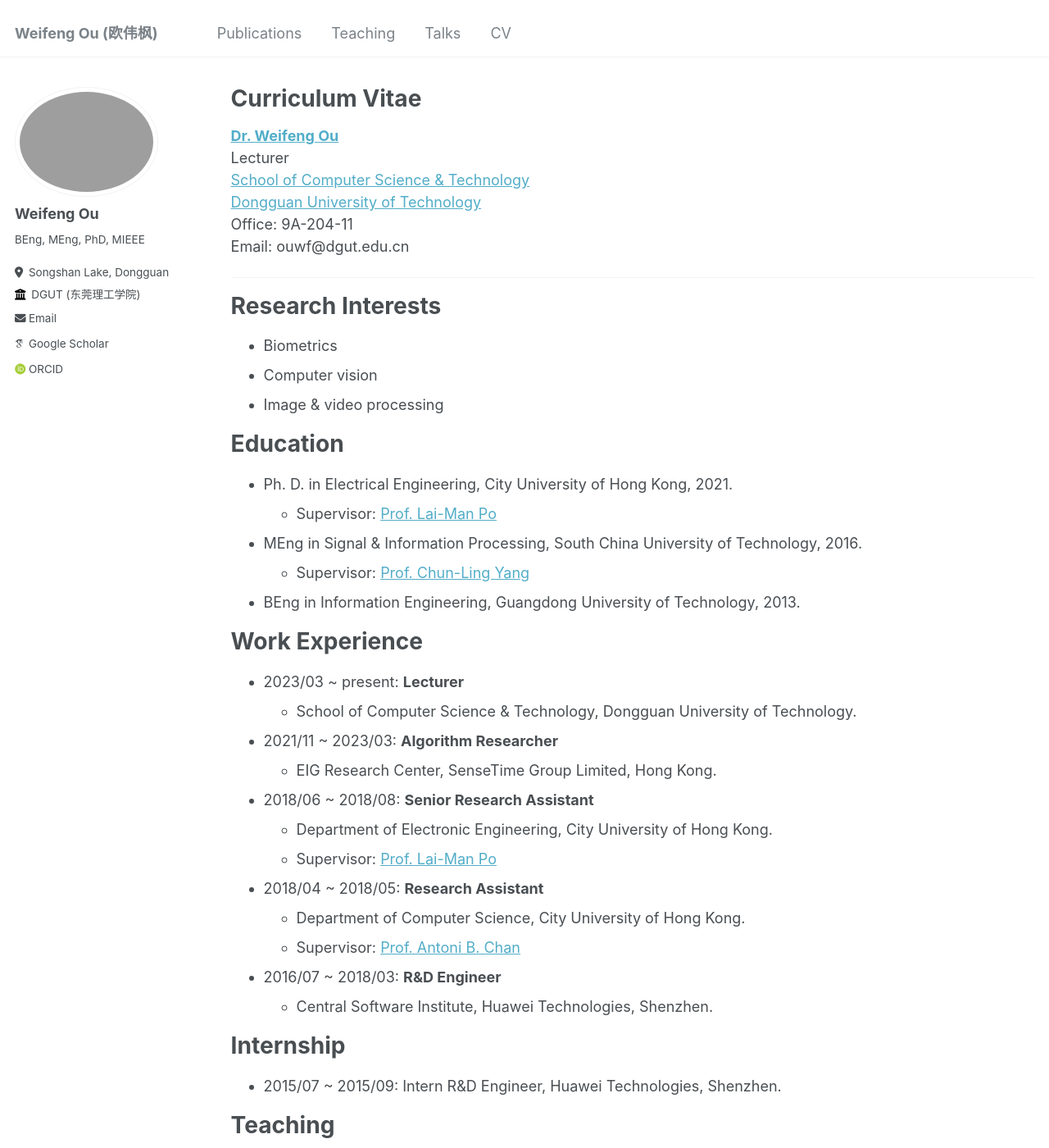
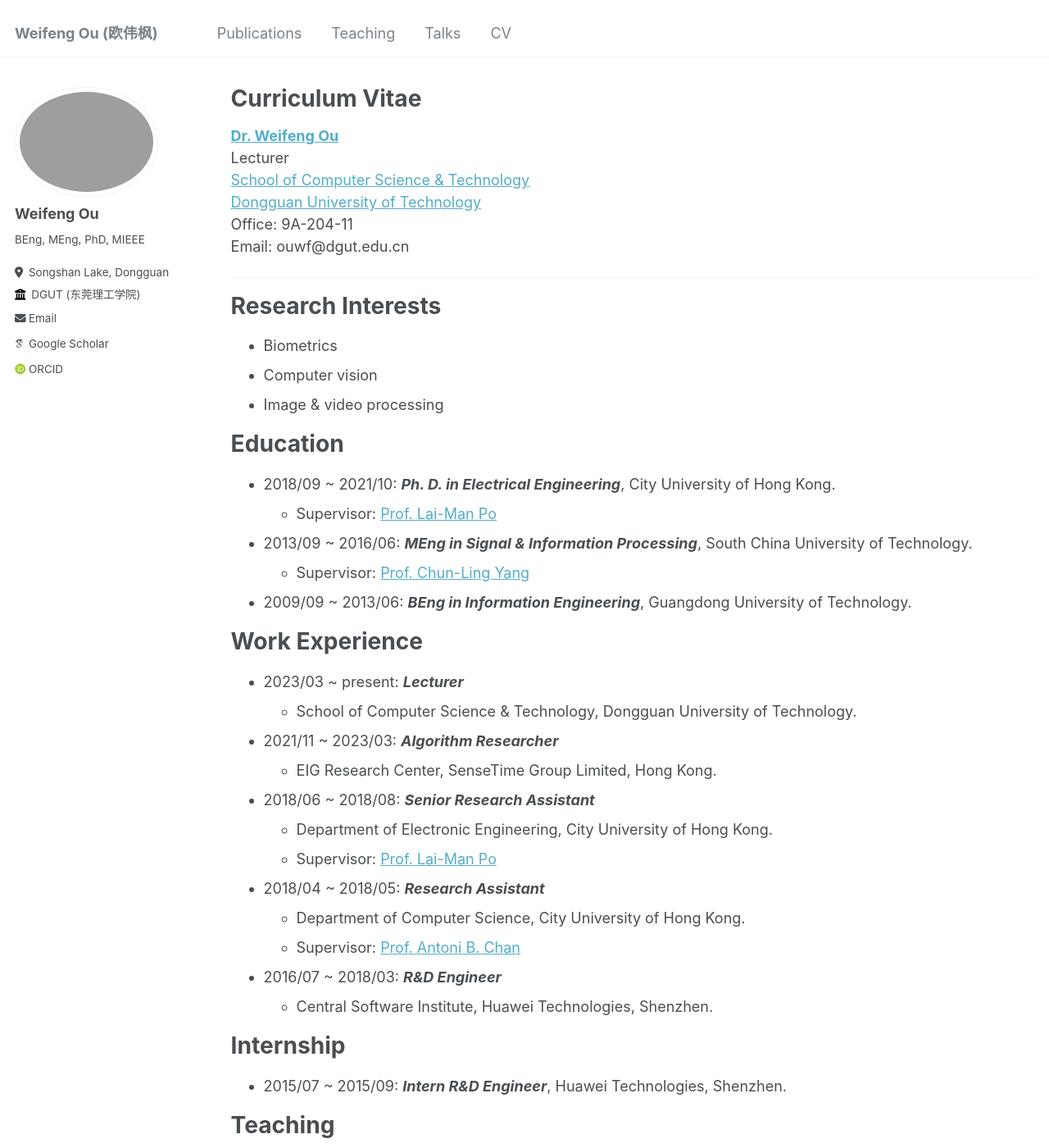
Before and after one commit to ouwf/ouwf.github.io, a Jekyll site: the page built from _pages/cv.md, in a window 1280 px wide and 1400 px high. Shown: the whole window at 82% size. Built offline with Jekyll 4.4.1, drawn with Linux system fonts in a browser that asks for light colours; some web fonts are replaced.

Commit message:
update _pages/cv.md

```diff
--- a/_pages/cv.md
+++ b/_pages/cv.md
@@ -21,28 +21,28 @@ Email: ouwf@dgut.edu.cn
 * Image & video processing
 
 # Education
-* Ph. D. in Electrical Engineering, City University of Hong Kong, 2021.
+* 2018/09 ~ 2021/10: ***Ph. D. in Electrical Engineering***, City University of Hong Kong.
   * Supervisor: [Prof. Lai-Man Po](https://www.ee.cityu.edu.hk/~lmpo/index.html)
-* MEng in Signal & Information Processing, South China University of Technology, 2016.
+* 2013/09 ~ 2016/06: ***MEng in Signal & Information Processing***, South China University of Technology.
   * Supervisor: [Prof. Chun-Ling Yang](https://yanzhao.scut.edu.cn/open/ExpertInfo.aspx?zjbh=MHiFQelKANF-i3aswDtA4g==)
-* BEng in Information Engineering, Guangdong University of Technology, 2013.
+* 2009/09 ~ 2013/06: ***BEng in Information Engineering***, Guangdong University of Technology.
 
 # Work Experience
-* 2023/03 ~ present: **Lecturer**
+* 2023/03 ~ present: ***Lecturer***
   * School of Computer Science & Technology, Dongguan University of Technology.
-* 2021/11 ~ 2023/03: **Algorithm Researcher**
+* 2021/11 ~ 2023/03: ***Algorithm Researcher***
   * EIG Research Center, SenseTime Group Limited, Hong Kong.
-* 2018/06 ~ 2018/08: **Senior Research Assistant**
+* 2018/06 ~ 2018/08: ***Senior Research Assistant***
   * Department of Electronic Engineering, City University of Hong Kong.
   * Supervisor:  [Prof. Lai-Man Po](https://www.ee.cityu.edu.hk/~lmpo/index.html)
-* 2018/04 ~ 2018/05: **Research Assistant**
+* 2018/04 ~ 2018/05: ***Research Assistant***
   * Department of Computer Science, City University of Hong Kong.
   * Supervisor:  [Prof. Antoni B. Chan](https://www.cs.cityu.edu.hk/~abchan/)
-* 2016/07 ~ 2018/03: **R&D Engineer**
+* 2016/07 ~ 2018/03: ***R&D Engineer***
   * Central Software Institute, Huawei Technologies, Shenzhen.
 
 # Internship
-* 2015/07 ~ 2015/09: Intern R&D Engineer, Huawei Technologies, Shenzhen.
+* 2015/07 ~ 2015/09: ***Intern R&D Engineer***, Huawei Technologies, Shenzhen.
 
 # Teaching
 * Introduction to Artificial Intelligence (Undergraduate), 2024 Spring.
```
